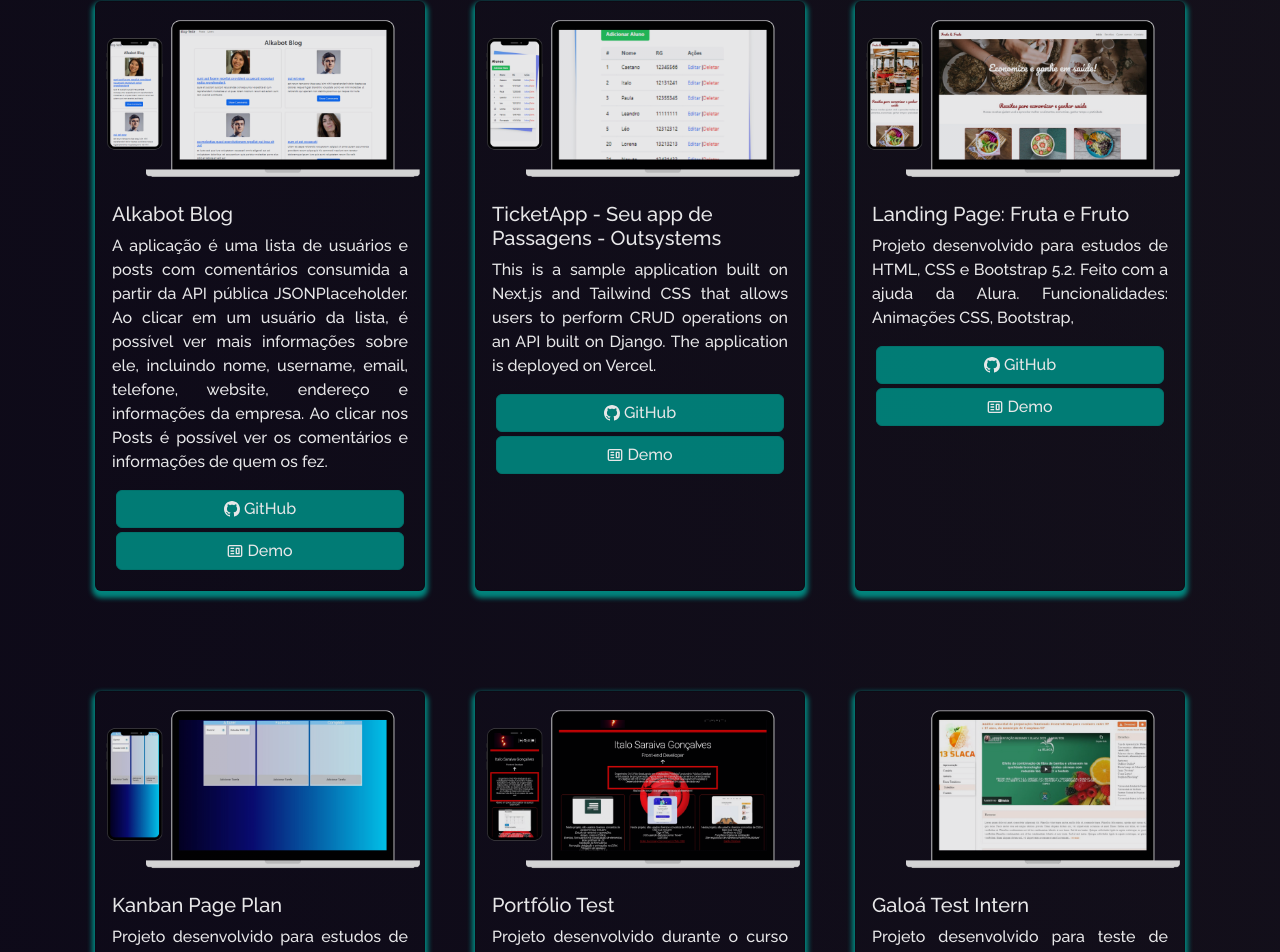
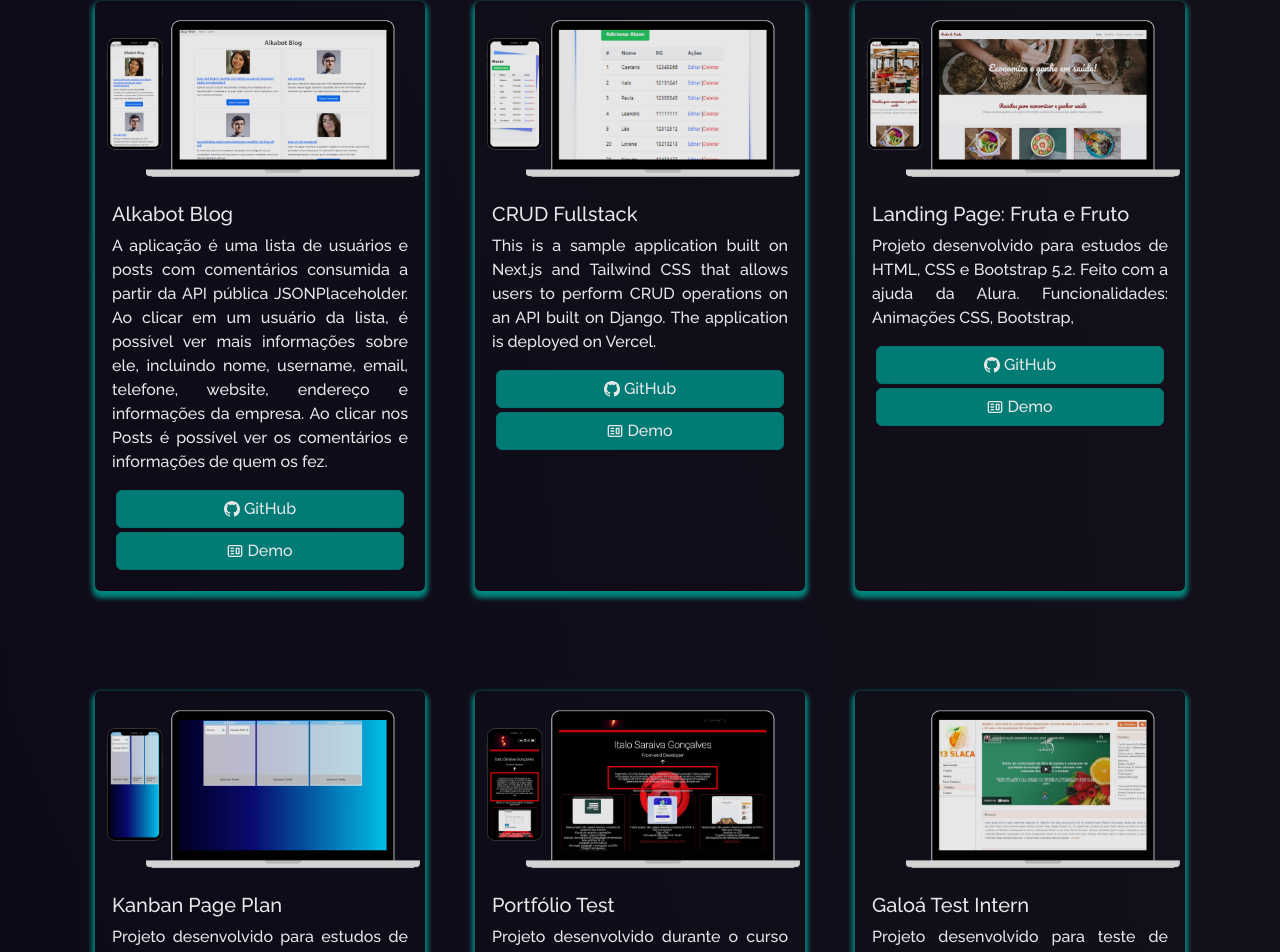
Before and after one commit to italoengdev/portfolio_nextjs, a Next.js app: page /project in a window 1280 px wide. Shown: the part 992-1944 px from the top of the page. Built offline with nearby package versions, Linux system fonts and the light colour scheme.

Commit message:
fix tittle

```diff
--- a/src/components/Projects/index.js
+++ b/src/components/Projects/index.js
@@ -81,7 +81,7 @@ function Projects() {
             <ProjectCard
               imgPath={Outsystems2}
               isBlog={false}
-              title="TicketApp - Seu app de Passagens - Outsystems"
+              title="CRUD Fullstack"
               description="This is a sample application built on Next.js and Tailwind CSS that allows users to perform CRUD operations on an API built on Django. The application is deployed on Vercel."
               ghLink="https://github.com/italoengdev/django_api_frontend"
               demoLink="https://django-api-frontend.vercel.app/"
```
